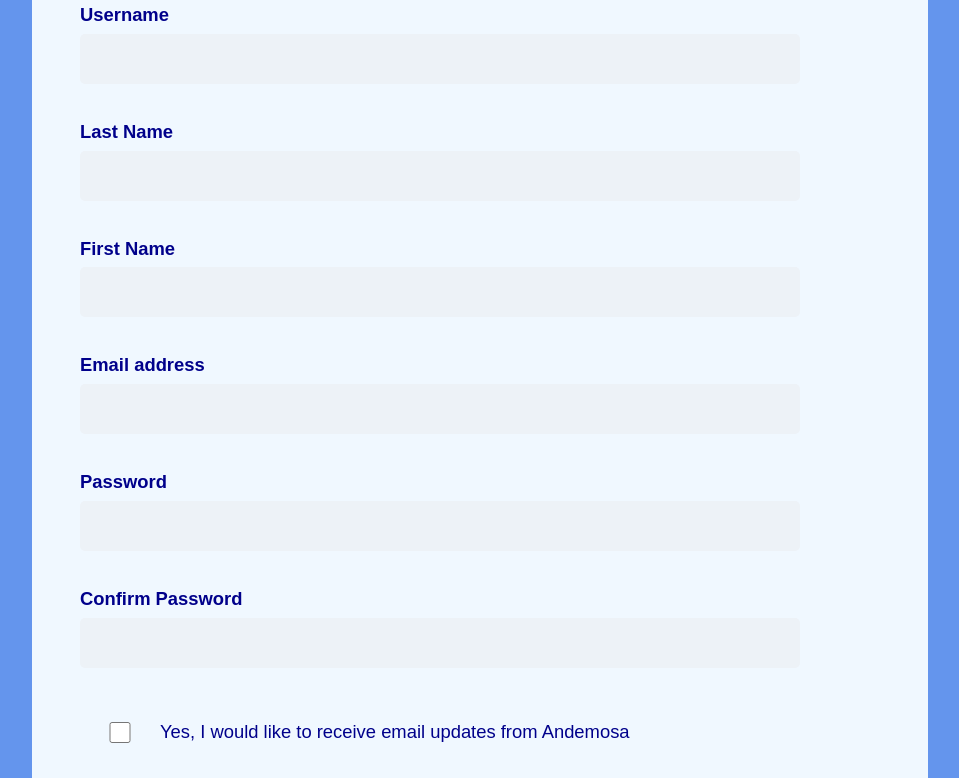
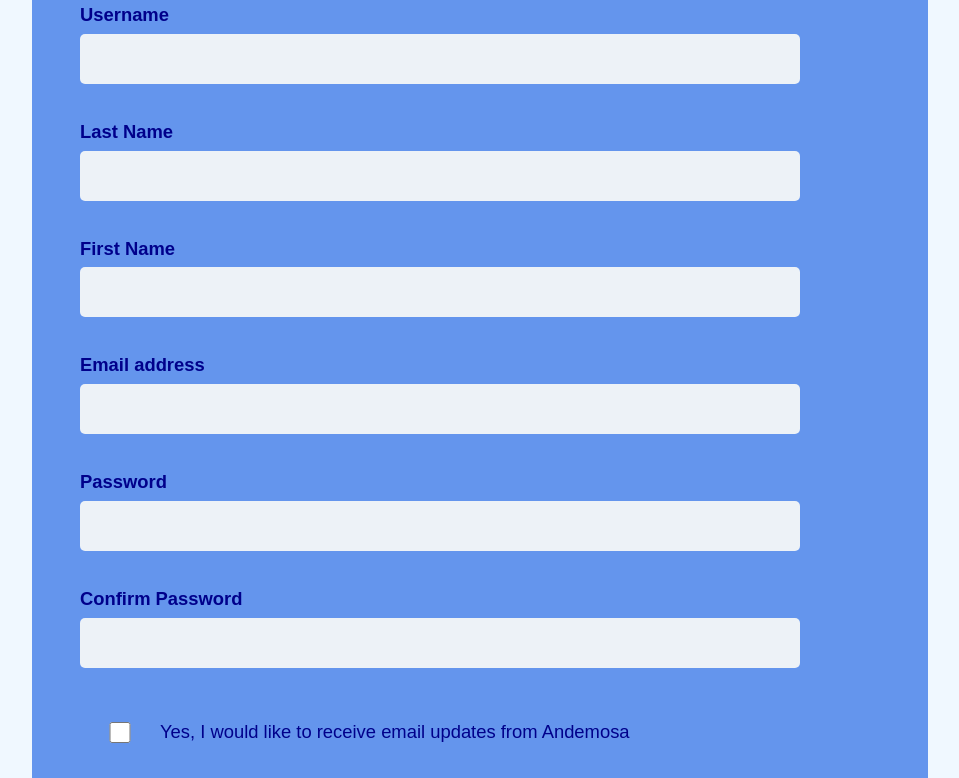
Before and after one commit to andemosa/formvalidator, a plain HTML site: page index.html in a window 1280 px wide. Shown: the part 181-959 px from the top of the page, without its empty margins (160-1119 px from the left). Drawn offline with Linux system fonts and the light colour scheme.

Commit message:
Update style.css

```diff
--- a/style.css
+++ b/style.css
@@ -7,7 +7,7 @@
 html{
     font-family: sans-serif;
     height: 100%;
-    background-color: cornflowerblue;
+    background-color: aliceblue;
 }
 header{
     text-align: center;
@@ -37,7 +37,7 @@ form{
     max-width: 960px;
     margin: 0 auto;
     width: 70vw;
-    background-color: aliceblue;
+    background-color: cornflowerblue;
 }
 
 label{
@@ -52,7 +52,6 @@ input{
     border: 0 solid #e2e8f0;
     font-size: 100%;
     background-color: #edf2f7;
-    color: #1a202c;
     padding: 1rem;
     width: 90%;
     margin-bottom: .75rem;
```
